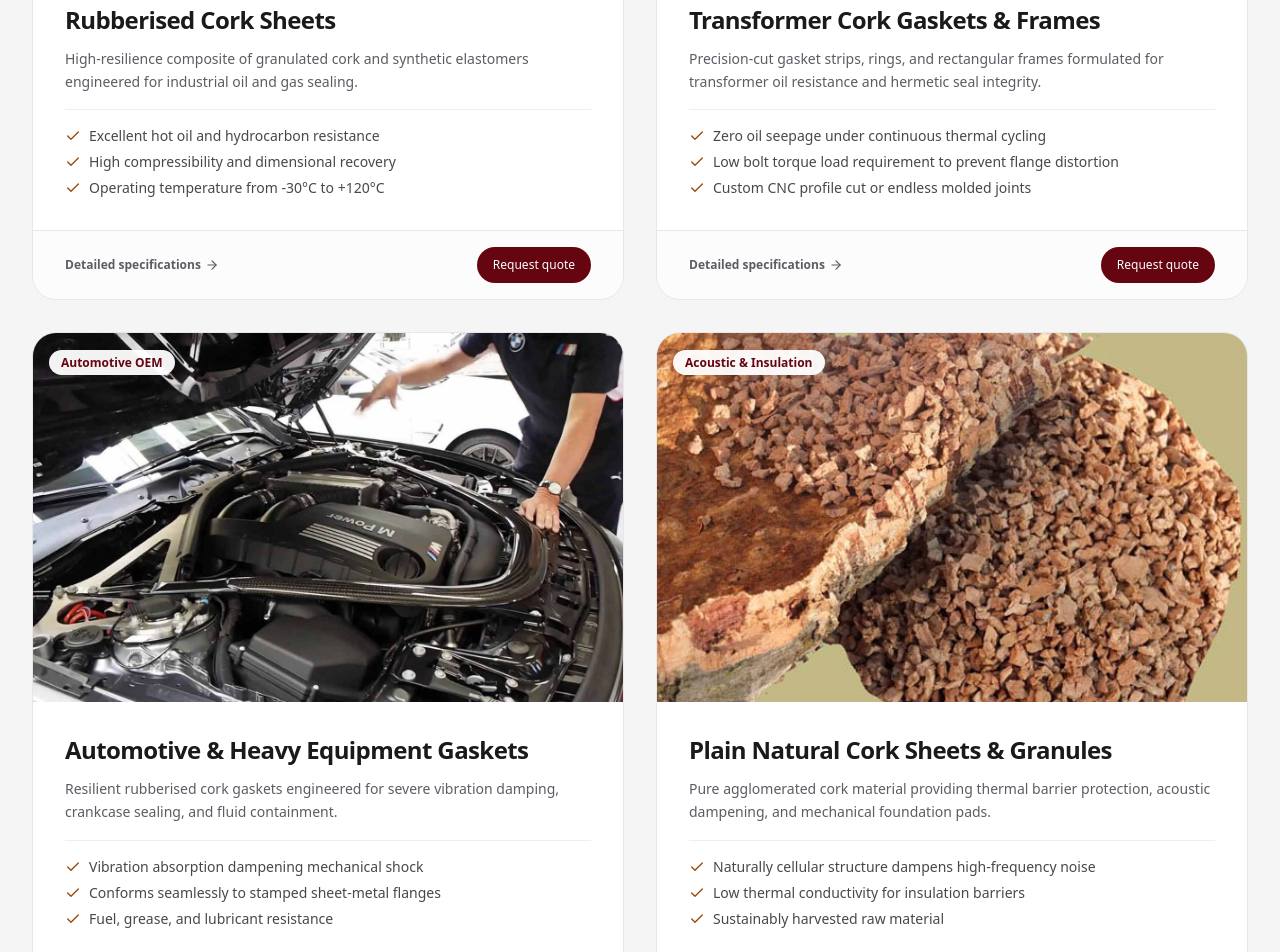
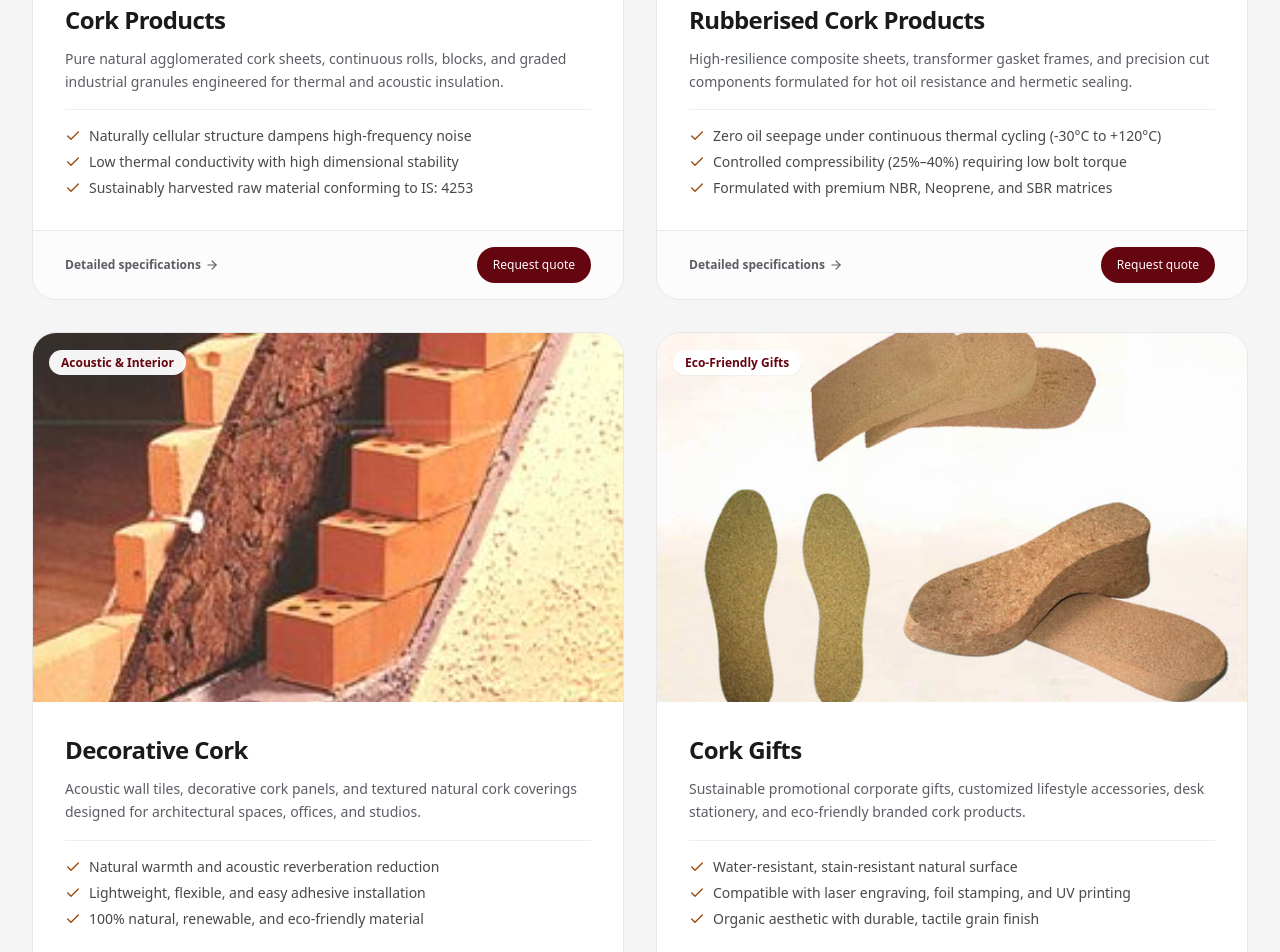
Before and after one commit to samirshaikh-dev/urc-v2, a Next.js app: page /products in a window 1280 px wide. Shown: the part 1540-2492 px from the top of the page. Built offline with nearby package versions, Linux system fonts and the light colour scheme.

Commit message:
feat: add product bento component, navbar, and product data definitions

```diff
--- a/src/components/home/product-bento.js
+++ b/src/components/home/product-bento.js
@@ -1,6 +1,6 @@
 "use client";
 
-import { useState } from "react";
+import { useState, useEffect } from "react";
 import Image from "next/image";
 import { ArrowRight, Check, FileSpreadsheet, X } from "lucide-react";
 import { PRODUCTS, PRODUCT_CATEGORIES } from "@/data/products";
@@ -12,6 +12,21 @@ import { cn } from "@/lib/utils";
 export function ProductBento() {
   const [activeCategory, setActiveCategory] = useState("all");
   const [selectedProductForModal, setSelectedProductForModal] = useState(null);
+
+  useEffect(() => {
+    const syncHash = () => {
+      if (typeof window !== "undefined" && window.location.hash) {
+        const hash = window.location.hash.replace("#", "");
+        const matched = PRODUCT_CATEGORIES.find((c) => c.id === hash);
+        if (matched) {
+          setActiveCategory(matched.id);
+        }
+      }
+    };
+    syncHash();
+    window.addEventListener("hashchange", syncHash);
+    return () => window.removeEventListener("hashchange", syncHash);
+  }, []);
 
   const filteredProducts =
     activeCategory === "all"
@@ -64,7 +79,8 @@ export function ProductBento() {
           {filteredProducts.map((product) => (
             <div
               key={product.id}
-              className="group flex flex-col justify-between overflow-hidden rounded-3xl border border-line bg-white transition-all duration-200 hover:border-maroon/30 hover:shadow-sm"
+              id={product.id}
+              className="group flex flex-col justify-between overflow-hidden rounded-3xl border border-line bg-white transition-all duration-200 hover:border-maroon/30 hover:shadow-sm scroll-mt-28"
             >
               <div>
                 {/* Product Imagery */}
--- a/src/data/products.js
+++ b/src/data/products.js
@@ -1,6 +1,7 @@
 /**
  * Product catalog data schema
  * Note: Specifications match verified manufacturer data (IS: 4253 / ASTM / BS).
+ * Exactly 4 flagship products matching the 4 primary categories.
  */
 
 export const PRODUCT_CATEGORIES = [
@@ -13,159 +14,107 @@ export const PRODUCT_CATEGORIES = [
 
 export const PRODUCTS = [
   {
-    id: "rubber-cork-sheet",
+    id: "cork-products",
+    slug: "plain-cork-sheets",
+    name: "Cork Products",
+    category: "cork-products",
+    badge: "Natural Material",
+    image: "/images/carousel-images/industrial-cork-granules-processing-manufacturer-vapi-gujarat-01.jpg",
+    shortDescription:
+      "Pure natural agglomerated cork sheets, continuous rolls, blocks, and graded industrial granules engineered for thermal and acoustic insulation.",
+    applications: [
+      "Structural Expansion Joints & Foundation Pads",
+      "Thermal Barrier & Acoustic Underlayment",
+      "Industrial Stoppers, Floats & Friction Parts",
+    ],
+    features: [
+      "Naturally cellular structure dampens high-frequency noise",
+      "Low thermal conductivity with high dimensional stability",
+      "Sustainably harvested raw material conforming to IS: 4253",
+    ],
+    specifications: [
+      { property: "Standard Sheet Size", value: "915 × 610 mm / Rolls up to 10m" },
+      { property: "Thickness Range", value: "1.0 mm to 50.0 mm" },
+      { property: "Density Range", value: "180 to 280 kg/m³" },
+      { property: "Granule Mesh Size", value: "0.5 mm to 10.0 mm customizable" },
+    ],
+  },
+  {
+    id: "rubberised-cork",
     slug: "rubber-cork-sheets",
-    name: "Rubberised Cork Sheets",
+    name: "Rubberised Cork Products",
     category: "rubberised-cork",
-    badge: "Core Material",
+    badge: "Industrial Sealing",
     image: "/images/carousel-images/custom-molded-cork-components-manufacturing-vapi-gujarat-02.jpg",
     shortDescription:
-      "High-resilience composite of granulated cork and synthetic elastomers engineered for industrial oil and gas sealing.",
+      "High-resilience composite sheets, transformer gasket frames, and precision cut components formulated for hot oil resistance and hermetic sealing.",
     applications: [
-      "Electrical Transformers & Switchgear",
-      "Automotive Engine & Flange Gaskets",
-      "Industrial Valve & Pipe Joints",
+      "Power & Distribution Transformer Covers & Flanges",
+      "Automotive Engine & Crankcase Gaskets",
+      "Heavy Machinery & Hydraulic Pipe Flanges",
     ],
     features: [
-      "Excellent hot oil and hydrocarbon resistance",
-      "High compressibility and dimensional recovery",
-      "Operating temperature from -30°C to +120°C",
+      "Zero oil seepage under continuous thermal cycling (-30°C to +120°C)",
+      "Controlled compressibility (25%–40%) requiring low bolt torque",
+      "Formulated with premium NBR, Neoprene, and SBR matrices",
     ],
     specifications: [
       { property: "Standard Dimensions", value: "915 × 610 mm / 915 × 915 mm" },
       { property: "Thickness Range", value: "1.0 mm to 25.0 mm" },
-      { property: "Binder Matrix", value: "Nitrile (NBR) / Neoprene / SBR" },
-      { property: "Tensile Strength", value: "Conforms to IS: 4253 / BS / ASTM" },
+      { property: "Binder Polymers", value: "Nitrile (NBR) / Neoprene / SBR" },
+      { property: "Tensile Conformance", value: "Conforms to IS: 4253 / ASTM F104" },
     ],
   },
   {
-    id: "transformer-gaskets",
-    slug: "transformer-gaskets",
-    name: "Transformer Cork Gaskets & Frames",
-    category: "rubberised-cork",
-    badge: "Power Sector",
-    image: "/images/industries-serve-images/industrial-cork-transformer-gaskets-manufacturer-vapi-gujarat.jpg",
-    shortDescription:
-      "Precision-cut gasket strips, rings, and rectangular frames formulated for transformer oil resistance and hermetic seal integrity.",
-    applications: [
-      "Power & Distribution Transformers",
-      "Bushing Mountings & Inspection Covers",
-      "Conservator Tank & Radiator Flanges",
-    ],
-    features: [
-      "Zero oil seepage under continuous thermal cycling",
-      "Low bolt torque load requirement to prevent flange distortion",
-      "Custom CNC profile cut or endless molded joints",
-    ],
-    specifications: [
-      { property: "Thickness Range", value: "3.0 mm to 12.0 mm" },
-      { property: "Oil Compatibility", value: "Mineral oil, synthetic esters, silicone oil" },
-      { property: "Joint Type", value: "Endless molded / Dovetail lock / Beveled" },
-      { property: "Dielectric Integrity", value: "High dielectric breakdown resistance" },
-    ],
-  },
-  {
-    id: "automotive-cork-gaskets",
-    slug: "automotive-cork-gaskets",
-    name: "Automotive & Heavy Equipment Gaskets",
-    category: "rubberised-cork",
-    badge: "Automotive OEM",
-    image: "/images/industries-serve-images/automotive-rubber-cork-gaskets-supplier-vapi-gujarat.jpg",
-    shortDescription:
-      "Resilient rubberised cork gaskets engineered for severe vibration damping, crankcase sealing, and fluid containment.",
-    applications: [
-      "Crankcase & Valve Cover Sealing",
-      "Fuel Tank Flanges & Carburetor Joints",
-      "Heavy Engine & Transmission Housings",
-    ],
-    features: [
-      "Vibration absorption dampening mechanical shock",
-      "Conforms seamlessly to stamped sheet-metal flanges",
-      "Fuel, grease, and lubricant resistance",
-    ],
-    specifications: [
-      { property: "Thickness Range", value: "1.5 mm to 8.0 mm" },
-      { property: "Tensile Conformance", value: "ASTM F104 / IS: 4253 Part 2" },
-      { property: "Compressibility", value: "25% to 40% under standard torque" },
-      { property: "Form Factor", value: "Die-cut gaskets per CAD drawing" },
-    ],
-  },
-  {
-    id: "plain-cork-sheet",
-    slug: "plain-cork-sheets",
-    name: "Plain Natural Cork Sheets & Granules",
-    category: "cork-products",
-    badge: "Acoustic & Insulation",
-    image: "/images/carousel-images/industrial-cork-granules-processing-manufacturer-vapi-gujarat-01.jpg",
-    shortDescription:
-      "Pure agglomerated cork material providing thermal barrier protection, acoustic dampening, and mechanical foundation pads.",
-    applications: [
-      "Structural Expansion Joints",
-      "Foundation Vibration Isolation Pads",
-      "Acoustic Wall Underlayment & Friction Parts",
-    ],
-    features: [
-      "Naturally cellular structure dampens high-frequency noise",
-      "Low thermal conductivity for insulation barriers",
-      "Sustainably harvested raw material",
-    ],
-    specifications: [
-      { property: "Standard Sheet Size", value: "915 × 610 mm / Rolls up to 10m" },
-      { property: "Granule Mesh Size", value: "0.5 mm to 10.0 mm customizable" },
-      { property: "Density Range", value: "180 to 280 kg/m³" },
-      { property: "Fire Behavior", value: "Class B2 / Self-extinguishing" },
-    ],
-  },
-  {
-    id: "decorative-cork-tiles",
+    id: "decorative-cork",
     slug: "decorative-cork-tiles",
-    name: "Decorative Cork Wall Tiles & Panels",
+    name: "Decorative Cork",
     category: "decorative-cork",
     badge: "Acoustic & Interior",
     image: "/images/industries-serve-images/cork-expansion-joints-construction-insulation-vapi-gujarat.jpeg",
     shortDescription:
-      "Sound-absorbing decorative cork tiles, acoustic wall panels, and textured natural cork surfaces for architectural interiors.",
+      "Acoustic wall tiles, decorative cork panels, and textured natural cork coverings designed for architectural spaces, offices, and studios.",
     applications: [
-      "Commercial Office Acoustic Walls",
+      "Commercial Office & Studio Acoustic Walls",
       "Architectural Feature Wall Coverings",
-      "Bulletin & Notice Board Installations",
+      "Sustainable Bulletin & Display Installations",
     ],
     features: [
       "Natural warmth and acoustic reverberation reduction",
-      "Lightweight and easy adhesive installation",
-      "100% renewable and biodegradable material",
+      "Lightweight, flexible, and easy adhesive installation",
+      "100% natural, renewable, and eco-friendly material",
     ],
     specifications: [
       { property: "Standard Tile Sizes", value: "300 × 300 mm / 600 × 300 mm" },
       { property: "Thickness Range", value: "3.0 mm to 12.0 mm" },
       { property: "Surface Finish", value: "Natural wax, matte seal, or raw texture" },
-      { property: "NRC Rating", value: "0.25 to 0.45 sound absorption" },
+      { property: "Sound Absorption", value: "NRC 0.25 to 0.45 rating" },
     ],
   },
   {
-    id: "cork-gifts-accessories",
+    id: "cork-gifts",
     slug: "cork-gifts-accessories",
-    name: "Custom Cork Gifts & Lifestyle Products",
+    name: "Cork Gifts",
     category: "cork-gifts",
-    badge: "Sustainable Gifts",
+    badge: "Eco-Friendly Gifts",
     image: "/images/industries-serve-images/orthopedic-cork-shoe-soles-footwear-manufacturer-vapi-gujarat.jpeg",
     shortDescription:
-      "Eco-friendly customized cork lifestyle goods, desk accessories, coasters, and sustainable corporate promotional merchandise.",
+      "Sustainable promotional corporate gifts, customized lifestyle accessories, desk stationery, and eco-friendly branded cork products.",
     applications: [
-      "Corporate Executive Gifting",
+      "Corporate Executive & Client Gifting",
       "Sustainable Desk & Office Organizers",
       "Custom Embossed Branding Merchandise",
     ],
     features: [
       "Water-resistant, stain-resistant natural surface",
-      "Laser engraving and screen printing compatible",
-      "Premium tactile organic texture",
+      "Compatible with laser engraving, foil stamping, and UV printing",
+      "Organic aesthetic with durable, tactile grain finish",
     ],
     specifications: [
-      { property: "Customization Options", value: "Laser engraved logo, foil stamp, UV print" },
-      { property: "Material Construction", value: "Fine-grain agglomerated cork" },
-      { property: "Minimum Order Volume", value: "Bulk OEM / corporate batches" },
-      { property: "Packaging", value: "Custom biodegradable packaging available" },
+      { property: "Customization", value: "Laser engraved logo, foil stamp, screen print" },
+      { property: "Material Grade", value: "Fine-grain agglomerated natural cork" },
+      { property: "Order Volume", value: "Custom OEM batches and bulk corporate supply" },
+      { property: "Packaging", value: "Custom eco-friendly presentation boxes" },
     ],
   },
 ];
```
Also changed, not shown: src/components/layout/navbar.js (+8 -13 lines).
